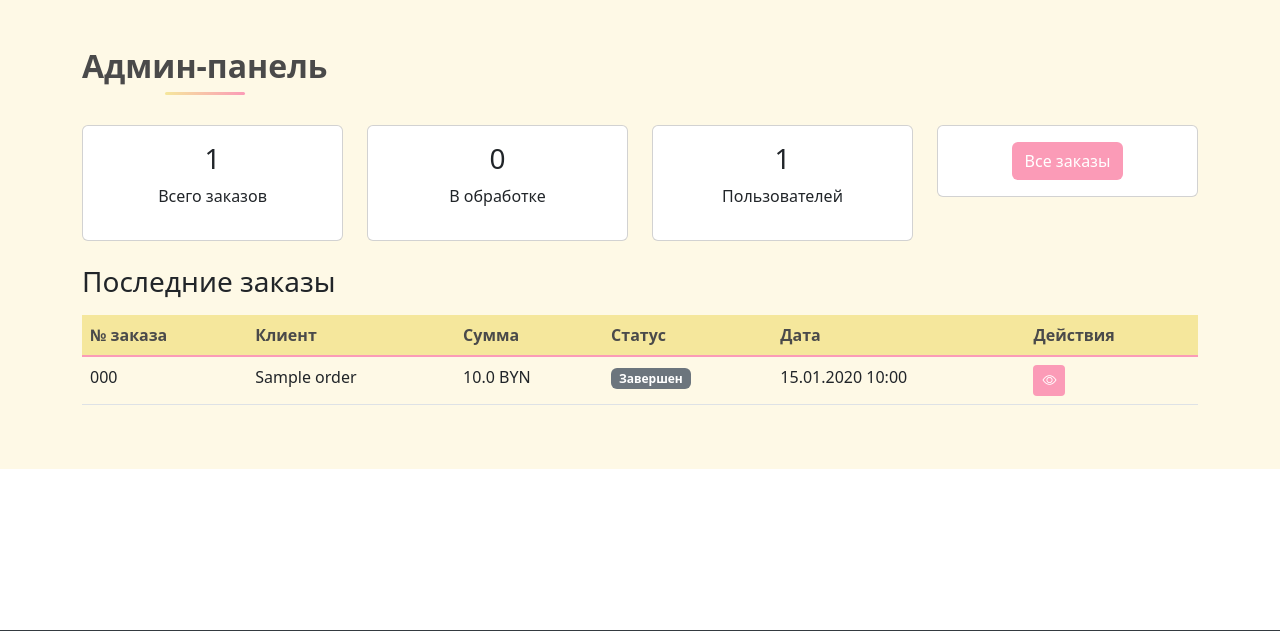
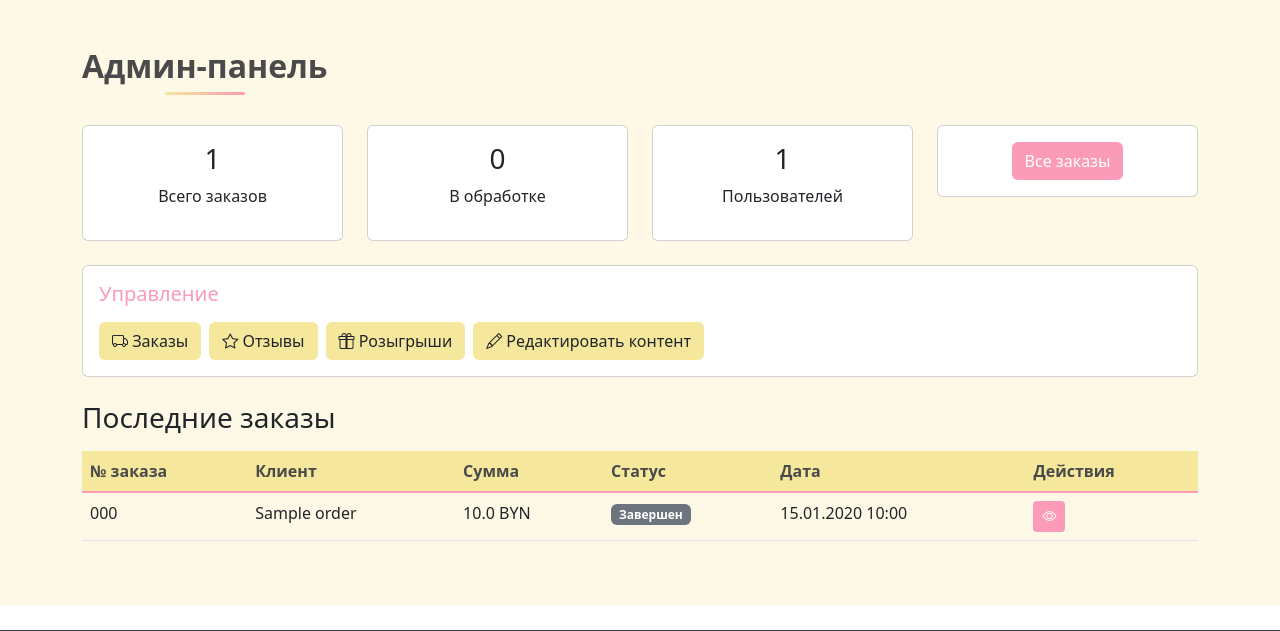
Before and after one commit to TheLastSurvived/PrintlyPhotoby, a Flask app: page /admin in a window 1280 px wide. Shown: the part 73-704 px from the top of the page. Run offline with Flask 3, Linux system fonts and the light colour scheme; a user stored in the database is signed in; tables that the repository leaves empty hold one stand-in row (values such as "Sample post"); some libraries are stand-ins or nearby versions.

Commit message:
fix admin dashboard

```diff
--- a/app.py
+++ b/app.py
@@ -603,11 +603,17 @@ def admin_dashboard():
     total_users = User.query.count()
     recent_orders = Order.query.order_by(Order.created_at.desc()).limit(5).all()
 
+    # Получаем контент для редактирования
+    important_info = SiteContent.query.filter_by(key='important_info').first()
+    privacy_policy = SiteContent.query.filter_by(key='privacy_policy').first()
+
     return render_template('admin/dashboard.html',
                          total_orders=total_orders,
                          pending_orders=pending_orders,
                          total_users=total_users,
-                         recent_orders=recent_orders)
+                         recent_orders=recent_orders,
+                         important_info=important_info.value if important_info else '',
+                         privacy_policy=privacy_policy.value if privacy_policy else '')
 
 @app.route('/admin/orders')
 @login_required
@@ -676,7 +682,7 @@ def admin_lotteries():
     if not current_user.is_admin:
         abort(403)
 
-    lotteries = Lottery.query.order_by(Lottery.created_at.desc()).all()
+    lotteries = Lottery.query.order_by(Lottery.start_date.desc()).all()
     return render_template('admin/lotteries.html', lotteries=lotteries, now=datetime.now())
 
 @app.route('/admin/review/<int:review_id>/approve', methods=['POST'])
--- a/templates/admin/dashboard.html
+++ b/templates/admin/dashboard.html
@@ -7,6 +7,7 @@
     <div class="container">
         <h2 class="section-title text-center">Админ-панель</h2>
 
+        <!-- Статистика -->
         <div class="row mb-4">
             <div class="col-md-3">
                 <div class="card text-center">
@@ -36,6 +37,31 @@
                 <div class="card text-center">
                     <div class="card-body">
                         <a href="{{ url_for('admin_orders') }}" class="btn" style="background-color: var(--pink); color: white;">Все заказы</a>
+                    </div>
+                </div>
+            </div>
+        </div>
+
+        <!-- Навигация по разделам -->
+        <div class="row mb-4">
+            <div class="col-12">
+                <div class="card">
+                    <div class="card-body">
+                        <h5 class="card-title mb-3" style="color: var(--pink);">Управление</h5>
+                        <div class="d-flex flex-wrap gap-2">
+                            <a href="{{ url_for('admin_orders') }}" class="btn" style="background-color: var(--cream);">
+                                <i class="bi bi-truck"></i> Заказы
+                            </a>
+                            <a href="{{ url_for('admin_reviews') }}" class="btn" style="background-color: var(--cream);">
+                                <i class="bi bi-star"></i> Отзывы
+                            </a>
+                            <a href="{{ url_for('admin_lotteries') }}" class="btn" style="background-color: var(--cream);">
+                                <i class="bi bi-gift"></i> Розыгрыши
+                            </a>
+                            <button type="button" class="btn" style="background-color: var(--cream);" data-bs-toggle="modal" data-bs-target="#editContentModal">
+                                <i class="bi bi-pencil"></i> Редактировать контент
+                            </button>
+                        </div>
                     </div>
                 </div>
             </div>
@@ -88,4 +114,31 @@
         </div>
     </div>
 </section>
+
+<!-- Модальное окно для редактирования контента -->
+<div class="modal fade" id="editContentModal" tabindex="-1">
+    <div class="modal-dialog modal-lg">
+        <div class="modal-content">
+            <div class="modal-header">
+                <h5 class="modal-title">Редактирование контента</h5>
+                <button type="button" class="btn-close" data-bs-dismiss="modal"></button>
+            </div>
+            <div class="modal-body">
+                <form action="{{ url_for('update_site_content', key='important_info') }}" method="POST" class="mb-4">
+                    <h6 class="mb-2">Важная информация на главной</h6>
+                    <textarea class="form-control mb-2" name="value" rows="5">{{ important_info }}</textarea>
+                    <button type="submit" class="btn" style="background-color: var(--pink); color: white;">Сохранить</button>
+                </form>
+
+                <hr>
+
+                <form action="{{ url_for('update_site_content', key='privacy_policy') }}" method="POST">
+                    <h6 class="mb-2">Политика конфиденциальности</h6>
+                    <textarea class="form-control mb-2" name="value" rows="5">{{ privacy_policy }}</textarea>
+                    <button type="submit" class="btn" style="background-color: var(--pink); color: white;">Сохранить</button>
+                </form>
+            </div>
+        </div>
+    </div>
+</div>
 {% endblock %}
--- a/templates/base.html
+++ b/templates/base.html
@@ -41,7 +41,10 @@
                                 <li><a class="dropdown-item" href="{{ url_for('profile') }}"><i class="bi bi-box"></i> Мои заказы</a></li>
                                 {% if current_user.is_admin %}
                                     <li><hr class="dropdown-divider"></li>
-                                    <li><a class="dropdown-item" href="{{ url_for('admin_dashboard') }}"><i class="bi bi-gear"></i> Админ-панель</a></li>
+                                    <li><a class="dropdown-item" href="{{ url_for('admin_dashboard') }}"><i class="bi bi-speedometer2"></i> Дашборд</a></li>
+                                    <li><a class="dropdown-item" href="{{ url_for('admin_orders') }}"><i class="bi bi-truck"></i> Заказы</a></li>
+                                    <li><a class="dropdown-item" href="{{ url_for('admin_reviews') }}"><i class="bi bi-star"></i> Отзывы</a></li>
+                                    <li><a class="dropdown-item" href="{{ url_for('admin_lotteries') }}"><i class="bi bi-gift"></i> Розыгрыши</a></li>
                                 {% endif %}
                                 <li><hr class="dropdown-divider"></li>
                                 <li><a class="dropdown-item" href="{{ url_for('logout') }}"><i class="bi bi-box-arrow-right"></i> Выйти</a></li>
```
